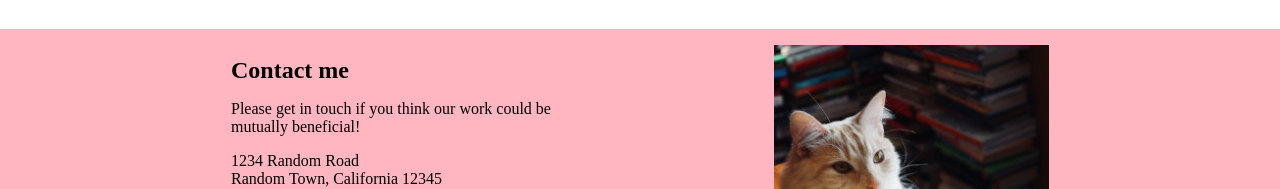
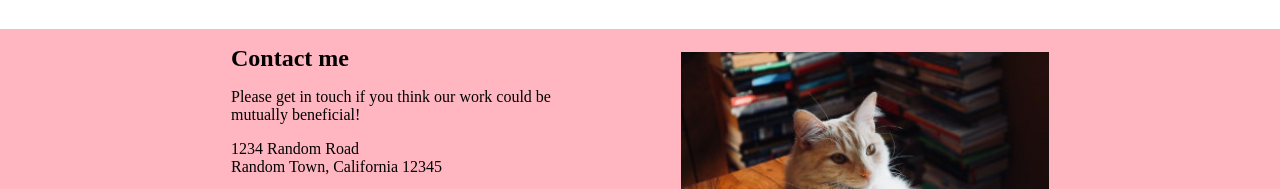
Before and after one commit to Eliana-2/odin-personal-portfolio, a website built with Vite: page index.html in a window 1280 px wide. Shown: the part 1084-1273 px from the top of the page. Built offline with nearby package versions, Linux system fonts and the light colour scheme.

Commit message:
Add desktop layout footer image

```diff
--- a/index.html
+++ b/index.html
@@ -139,6 +139,8 @@
             </address>
           </div>
           <picture class="footer-picture">
+            <source media="(max-width: 999px)" srcset="./images/library-cat_mobile.jpg">
+            <source media="(min-width: 1000px)" srcset="./images/library-cat_desktop.jpg">
             <img src="./images/library-cat_mobile.jpg" alt="cat in library">
           </picture>
         </div>
--- a/style.css
+++ b/style.css
@@ -168,4 +168,7 @@ picture {
   .header-socials {
     align-self: flex-end;
   }
+  .footer-picture img {
+    width: 100%;
+  }
 }
```
Also changed, not shown: public/images/library-cat_desktop.jpg (added).
